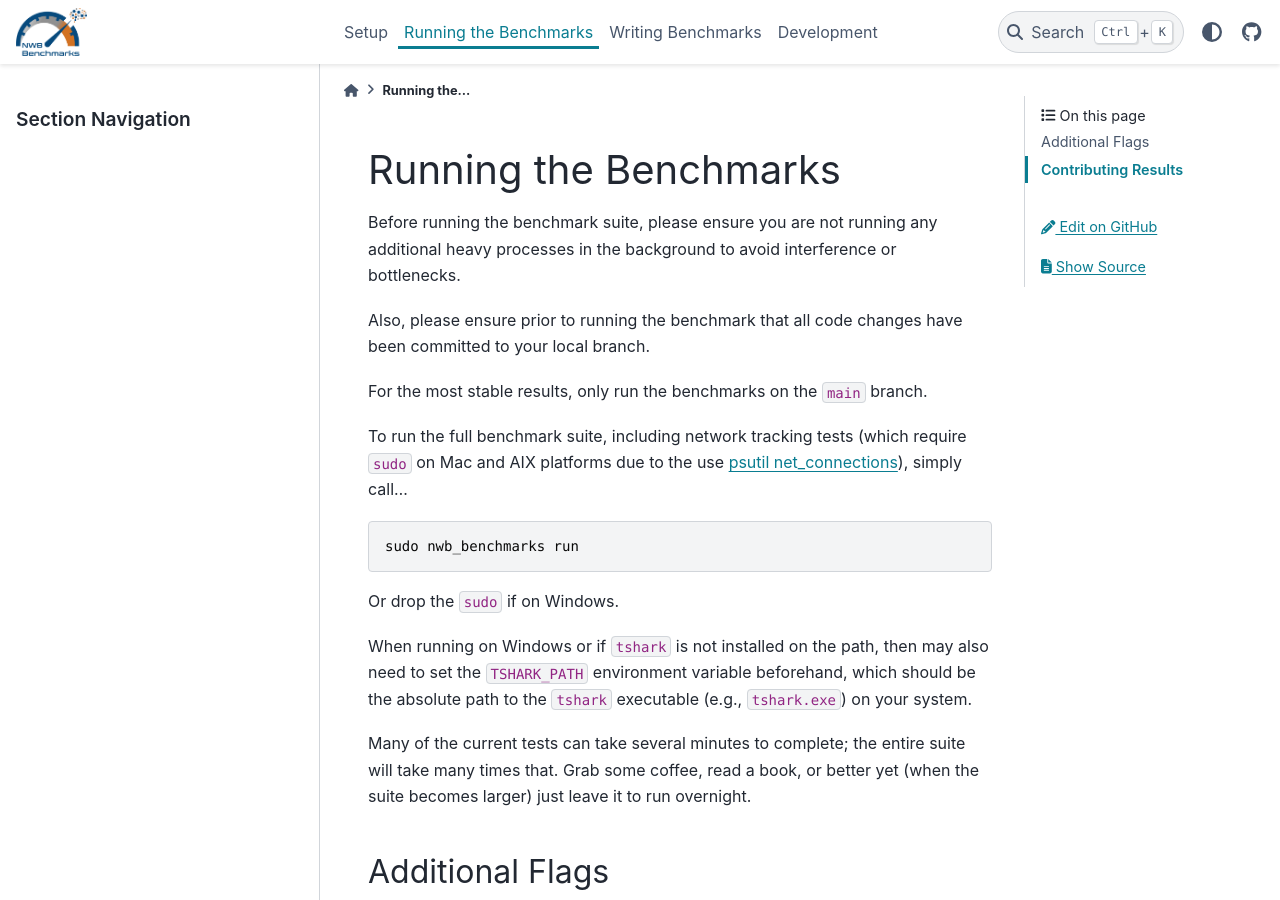
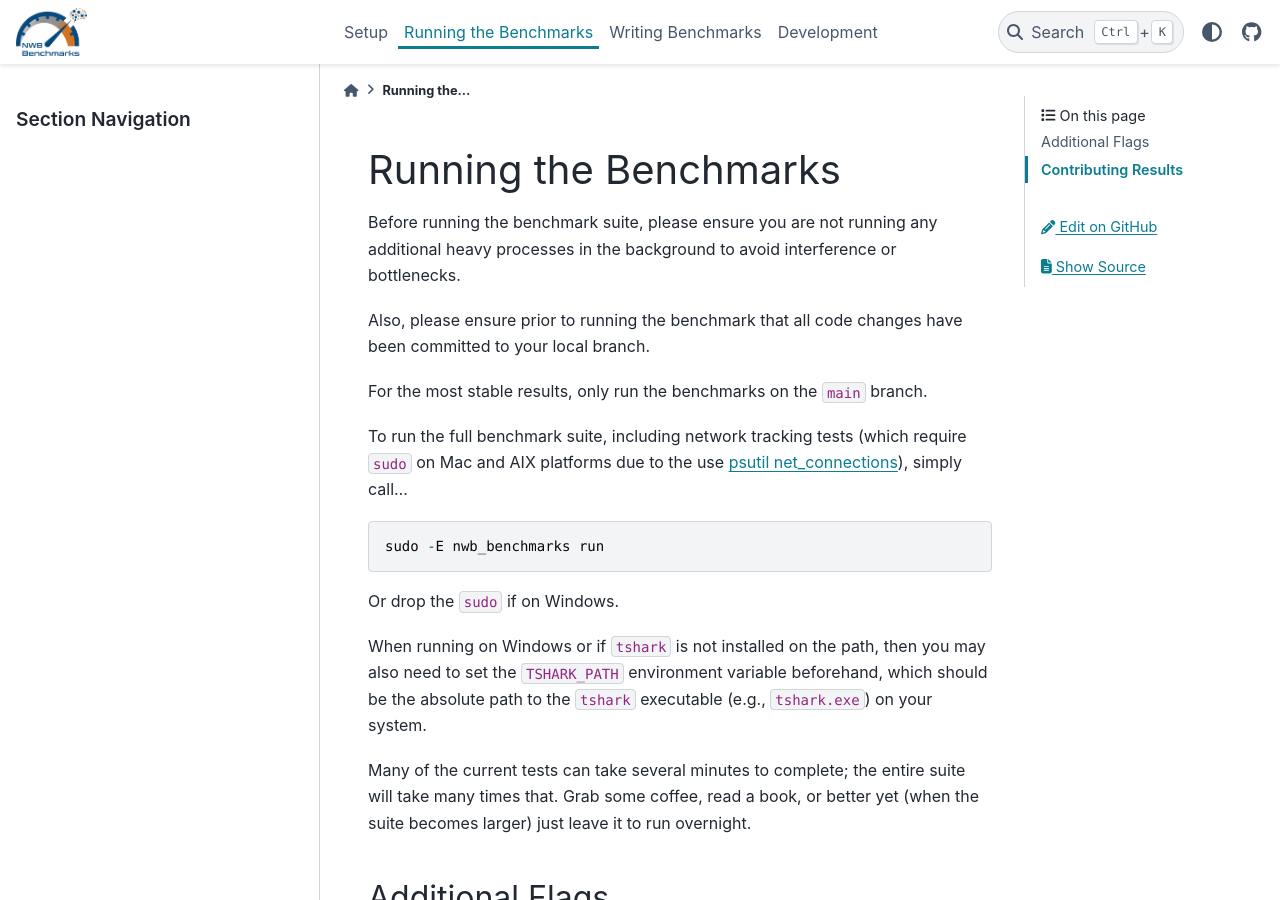
Before and after one commit to NeurodataWithoutBorders/nwb_benchmarks, a Sphinx documentation site: the page built from docs/running_benchmarks.rst, in a window 1280 px wide and 900 px high. Built offline with Sphinx 7.4.7 and the PyData theme 0.15.4, drawn with Linux system fonts in a browser that asks for light colours.

```diff
--- a/docs/running_benchmarks.rst
+++ b/docs/running_benchmarks.rst
@@ -12,11 +12,11 @@
 
 .. code-block::
 
-    sudo nwb_benchmarks run
+    sudo -E nwb_benchmarks run
 
 Or drop the ``sudo`` if on Windows.
 
-When running on Windows or if ``tshark`` is not installed on the path, then may also need to set the ``TSHARK_PATH`` environment variable beforehand, which should be the absolute path to the ``tshark`` executable (e.g., ``tshark.exe``) on your system.
+When running on Windows or if ``tshark`` is not installed on the path, then you may also need to set the ``TSHARK_PATH`` environment variable beforehand, which should be the absolute path to the ``tshark`` executable (e.g., ``tshark.exe``) on your system.
 
 Many of the current tests can take several minutes to complete; the entire suite will take many times that. Grab some coffee, read a book, or better yet (when the suite becomes larger) just leave it to run overnight.
 
```
Also changed, not shown: src/nwb_benchmarks/__init__.py (+7 -1 lines).
